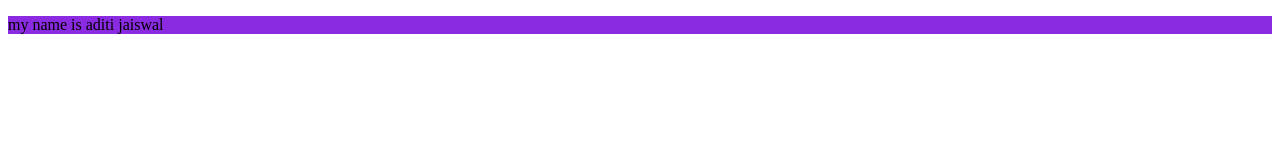
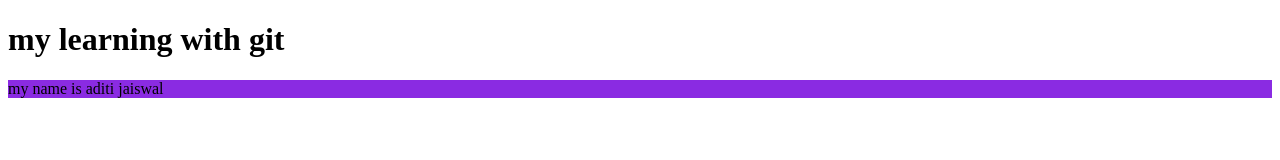
Before and after one commit to Jaiswaladiti-8/delta-demo, a plain HTML site: page index.html in a window 1280 px wide. Drawn offline with Linux system fonts and the light colour scheme.

Commit message:
add new html

```diff
--- a/index.html
+++ b/index.html
@@ -7,6 +7,7 @@
     <link rel="stylesheet" href="index.css">
 </head>
 <body>
+    <h1>my learning with git </h1>
     <p>my name is aditi jaiswal </p>
 </body>
 </html>
```
